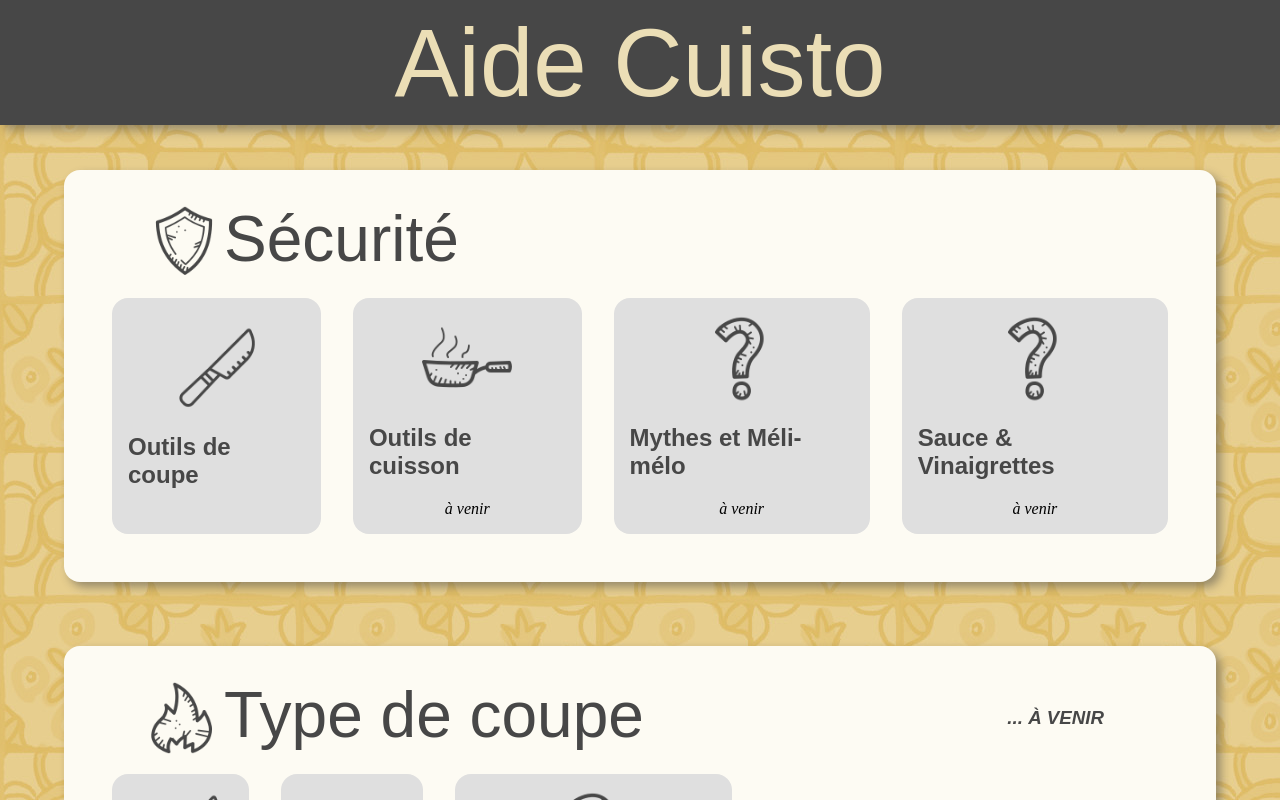
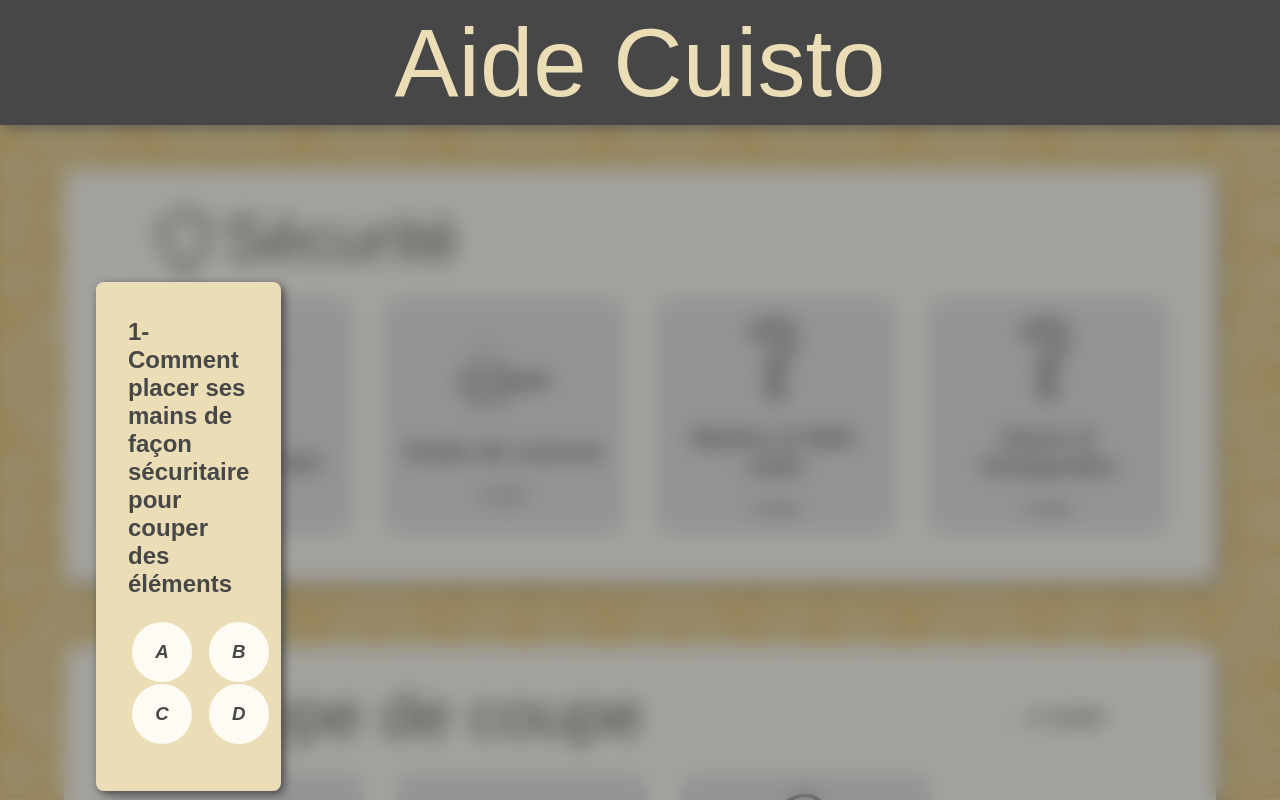
Before and after one commit to GabrielleElemond/ac, a Next.js app: page / in a window 1280 px wide. Shown: the top 800 px of the page. Built offline with nearby package versions, Linux system fonts and the light colour scheme; grey boxes are pictures that could not be loaded; a web font is replaced by a local one.

Commit message:
correctif

```diff
--- a/app/_components/Capsule.css
+++ b/app/_components/Capsule.css
@@ -10,9 +10,15 @@
     background-color: var(--porcelaine);
     border-radius: 1em;
     cursor: pointer;
+    width: 220px;
+    text-align: center;
 
     &:hover {
         opacity: 0.7;
+    }
+
+    &.desactive {
+        pointer-events: none;
     }
 
     .icon {
@@ -38,15 +44,19 @@
     justify-content: center;
     align-items: center;
     background-color: var(--vanille);
-    /* border: 2px solid var(--reglisse); */
     border-radius: 1rem;
+    z-index: 1;
     top: 50;
     left: 50;
     bottom: 50;
     right: 50;
 
     video {
-        width: 65%;
+        width: 85%;
+
+        @media screen and (max-width: 1200px) {
+            width: 95%;
+        }
     }
 
     .x {
@@ -106,7 +116,7 @@
         transition: all 0.5s ease;
         cursor: pointer;
 
-        /* @starting-style {
+        @starting-style {
             top: 50px;
             opacity: 0;
         }
@@ -114,7 +124,7 @@
         &.ferme {
             top: 50px;
             opacity: 0;
-        } */
+        }
     }
 
     .reponse {
--- a/app/_components/Capsule.jsx
+++ b/app/_components/Capsule.jsx
@@ -5,16 +5,21 @@ import { useState } from "react";
 export default function Capsule({ capsule }) {
 
     const [videoOuvert, setVideoOuvert] = useState(false)
-    const [quizOuvert, setQuizOuvert] = useState(false)
-    // const [quizOuvert, setQuizOuvert] = useState(capsule.titre === "Outils de coupe")
+    // const [quizOuvert, setQuizOuvert] = useState(false)
+    const [quizOuvert, setQuizOuvert] = useState(capsule.titre === "Outils de coupe")
     const [indexQuestionActive, setIndexQuestionActive] = useState(0)
 
     function toggleVideo() {
         setVideoOuvert(!videoOuvert)
     }
     function ouvrirQuiz() {
+        setIndexQuestionActive(0)
         setVideoOuvert(false)
         setQuizOuvert(true)
+    }
+    function fermerQuiz() {
+        setVideoOuvert(false)
+        setQuizOuvert(false)
     }
     function prochaineQuestion() {
         if (indexQuestionActive < capsule.questions.length - 1) {
@@ -27,7 +32,7 @@ export default function Capsule({ capsule }) {
     return (
         <>
 
-            <div className="capsule" onClick={toggleVideo}>
+            <div className={"capsule " + ((capsule.statut === "à venir") ? "desactive" : "actif")} onClick={toggleVideo}>
                 <div className="icon" style={{ backgroundImage: `url(${capsule.icon})` }}></div>
                 {/* <img src={capsule.icon} alt="" /> */}
                 <h2>{capsule.titre}</h2>
@@ -35,11 +40,13 @@ export default function Capsule({ capsule }) {
 
 
             </div>
-            {videoOuvert ? <div className="video">
-                <div className="x" style={{ backgroundImage: "url(x.png)" }} onClick={toggleVideo}></div>
-                <video src={capsule.video} autoPlay onEnded={ouvrirQuiz} controls></video>
-
-            </div> : ""}
+            {videoOuvert ? <>
+                <div className="video">
+                    <div className="x" style={{ backgroundImage: "url(x.png)" }} onClick={toggleVideo}></div>
+                    <video src={capsule.video} autoPlay onEnded={ouvrirQuiz} controls></video>
+                </div>
+                <div className="bg" onClick={fermerQuiz}></div>
+            </> : ""}
             {quizOuvert ?
 
                 <>
@@ -51,7 +58,7 @@ export default function Capsule({ capsule }) {
                         )}
 
                     </div>
-                    <div className="bg"></div>
+                    <div className="bg" onClick={fermerQuiz}></div>
                 </>
 
 
--- a/app/_components/Question.jsx
+++ b/app/_components/Question.jsx
@@ -6,9 +6,12 @@ import Reponse from "./Reponse"
 export default function Question({ question, prochaineQuestion }) {
 
     const [cssClass, setCssClass] = useState("")
+    const [bonneReponse, setBonneReponse] = useState(false)
 
     function choisirReponse(correct) {
         if (correct === true) {
+            setBonneReponse(true)
+
             setTimeout(() => {
                 setCssClass("ferme")
             }, 1000)
@@ -24,7 +27,7 @@ export default function Question({ question, prochaineQuestion }) {
 
         <div className="reponse">
             {question.reponses_images.map((image, index) =>
-                <Reponse key={question.enonce + image} lettre={question.reponses_texte[index]} image={image} correct={question.bonne_reponse === index} choisirReponse={choisirReponse}></Reponse>
+                <Reponse key={question.enonce + image} bonneReponse={bonneReponse} lettre={question.reponses_texte[index]} image={image} correct={question.bonne_reponse === index} choisirReponse={choisirReponse}></Reponse>
             )}
         </div>
     </div>
--- a/app/_components/Reponse.css
+++ b/app/_components/Reponse.css
@@ -39,10 +39,10 @@
         padding: 20px;
         scale: 1;
         transition: all 0.7s ease;
-        /*
+
         @starting-style {
             scale: 0;
-        } */
+        }
     }
 }
 
--- a/app/_components/Reponse.jsx
+++ b/app/_components/Reponse.jsx
@@ -3,14 +3,16 @@
 import { useState } from "react"
 import "./Reponse.css"
 
-export default function Reponse({ lettre, image, correct, choisirReponse }) {
+export default function Reponse({ lettre, image, correct, choisirReponse, bonneReponse }) {
 
     const [actif, setActif] = useState(false)
 
     function click() {
-        if (actif === false) {
-            setActif(true)
-            choisirReponse(correct)
+        if (bonneReponse !== true) {
+            if (actif === false) {
+                setActif(true)
+                choisirReponse(correct)
+            }
         }
     }
 
--- a/app/globals.css
+++ b/app/globals.css
@@ -35,6 +35,7 @@ header {
   /* height: 100px; */
   box-shadow: 5px 5px 10px var(--reglisse_transparent);
   margin-bottom: 4rem;
+  z-index: 999;
 
   h1 {
     padding: 0.08em;
--- a/public/data.json
+++ b/public/data.json
@@ -194,7 +194,7 @@
                     ]
                 },
                 {
-                    "titre": "Mythes et Méli-mélo",
+                    "titre": "Mythes & Méli-mélo",
                     "statut": "à venir",
                     "video": "http://placecats.com/400/600",
                     "icon": "/question.png",
```
